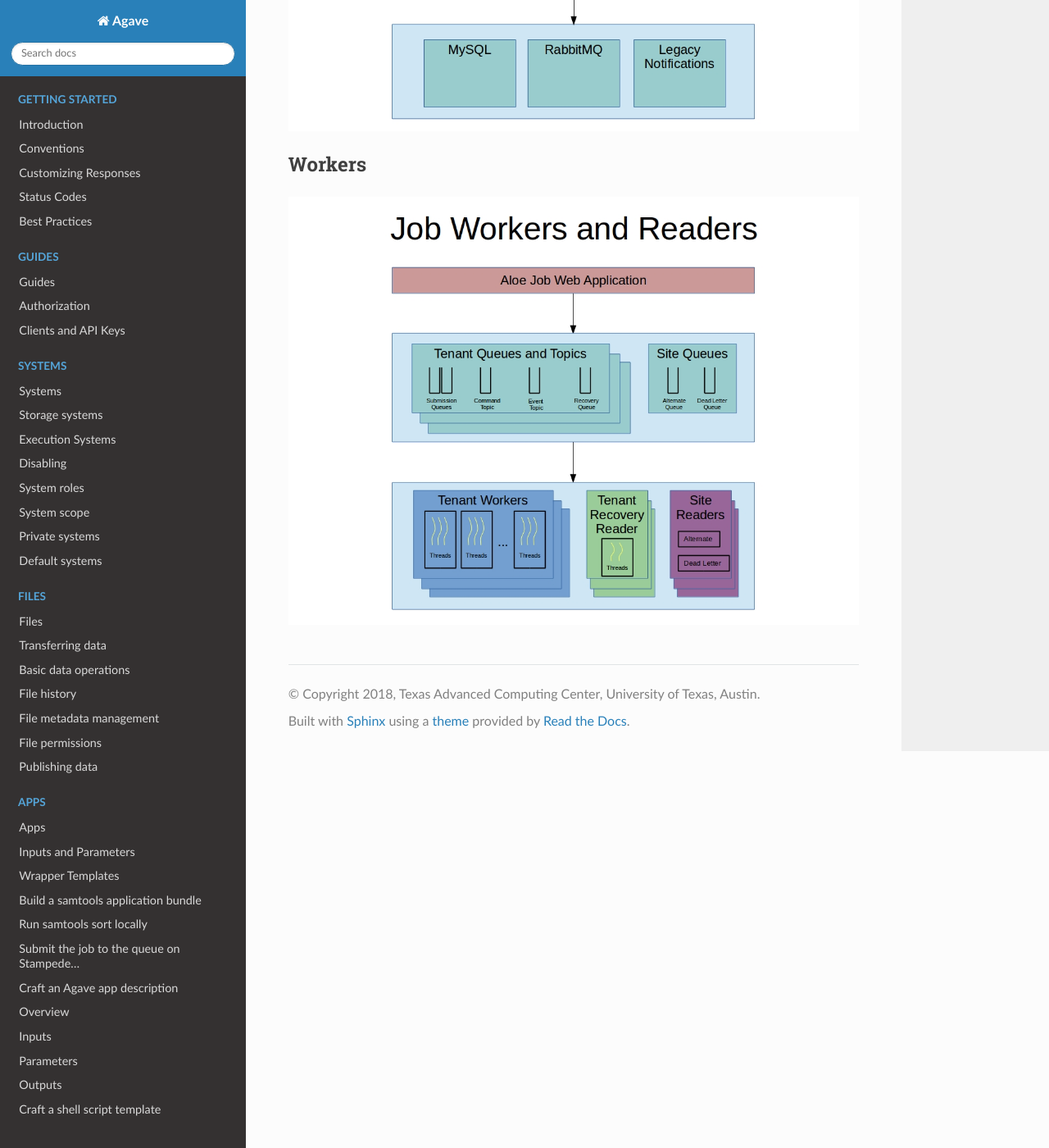
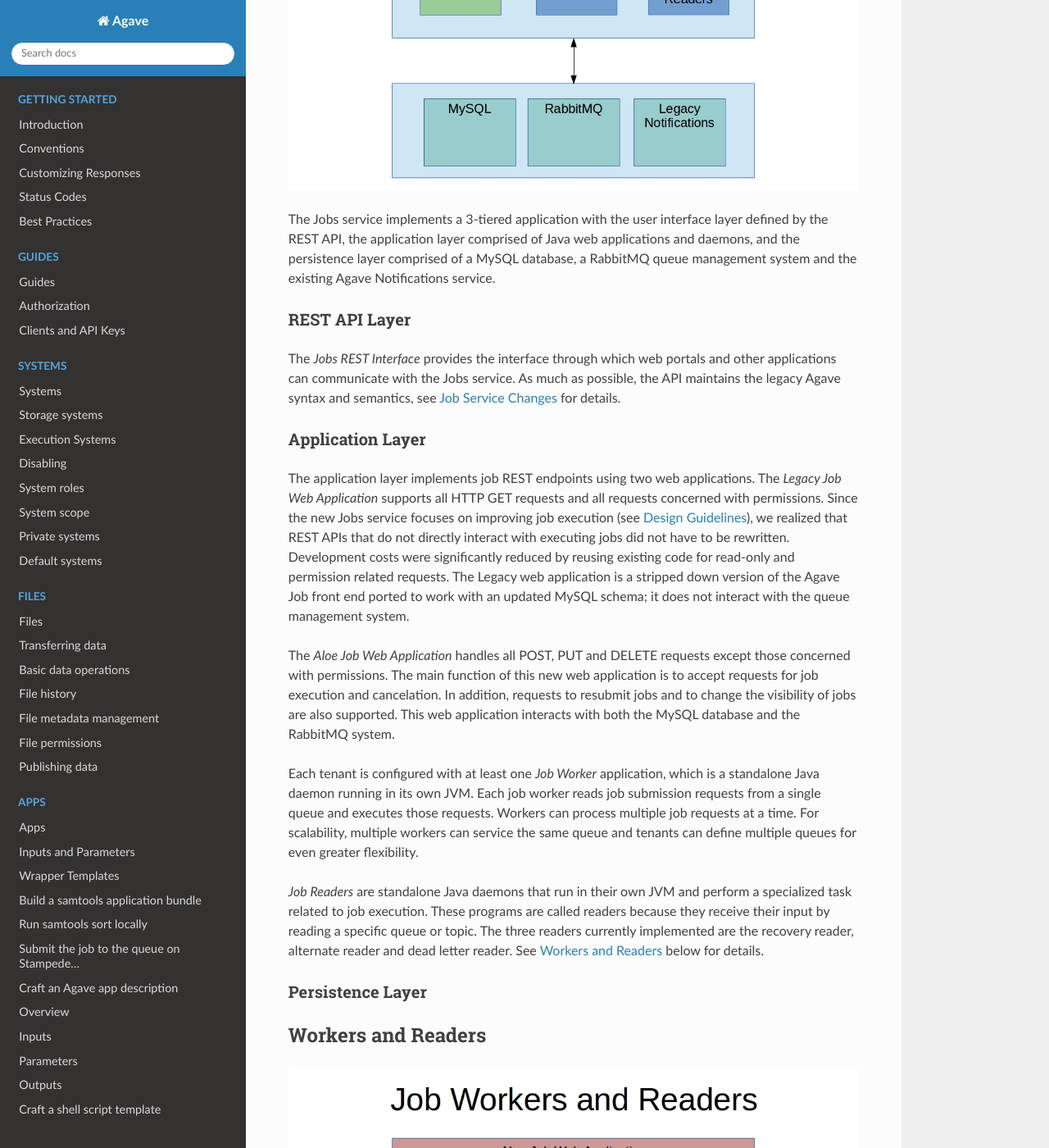
Before and after one commit to TACC-Cloud/agave-docs, a Sphinx documentation site: the page built from docs/agave/guides/jobs/aloe-job-architecture.rst, in a window 1280 px wide and 1400 px high, scrolled down 1835 px. Shown: the whole window at 82% size. Built offline with Sphinx 7.4.7 and the Read the Docs theme 2.0.0, drawn with Linux system fonts in a browser that asks for light colours; some of the changed text lies outside the part shown.

Commit message:
More architecture

```diff
--- a/docs/agave/guides/jobs/aloe-job-architecture.rst
+++ b/docs/agave/guides/jobs/aloe-job-architecture.rst
@@ -44,7 +44,30 @@ The focus of the Jobs service redesign effort is to improve reliability, scalabi
 
 .. image:: Aloe3TierArchitecture.jpg
 
-Workers
--------
+The Jobs service implements a 3-tiered application with the user interface layer defined by the REST API, the application layer comprised of Java web applications and daemons, and the persistence layer comprised of a MySQL database, a RabbitMQ queue management system and the existing Agave Notifications service.
+
+REST API Layer
+^^^^^^^^^^^^^^
+
+The *Jobs REST Interface* provides the interface through which web portals and other applications can communicate with the Jobs service.  As much as possible, the API maintains the legacy Agave syntax and semantics, see `Job Service Changes <aloe-job-changes.html>`_ for details.
+
+Application Layer
+^^^^^^^^^^^^^^^^^
+
+The application layer implements job REST endpoints using two web applications.  The *Legacy Job Web Application* supports all HTTP GET requests and all requests concerned with permissions.  Since the new Jobs service focuses on improving job execution (see `Design Guidelines`_), we realized that REST APIs that do not directly interact with executing jobs did not have to be rewritten.  Development costs were significantly reduced by reusing existing code for read-only and permission related requests.   The Legacy web application is a stripped down version of the Agave Job front end ported to work with an updated MySQL schema; it does not interact with the queue management system.
+
+The *Aloe Job Web Application* handles all POST, PUT and DELETE requests except those concerned with permissions.  The main function of this new web application is to accept requests for job execution and cancelation.  In addition, requests to resubmit jobs and to change the visibility of jobs are also supported.  This web application interacts with both the MySQL database and the RabbitMQ system.
+
+Each tenant is configured with at least one *Job Worker* application, which is a standalone Java daemon running in its own JVM.  Each job worker reads job submission requests from a single queue and executes those requests.  Workers can process multiple job requests at a time.  For scalability, multiple workers can service the same queue and tenants can define multiple queues for even greater flexibility.
+
+*Job Readers* are standalone Java daemons that run in their own JVM and perform a specialized task related to job execution.  These programs are called readers because they receive their input by reading a specific queue or topic.  The three readers currently implemented are the recovery reader, alternate reader and dead letter reader.  See `Workers and Readers`_ below for details.
+
+Persistence Layer
+^^^^^^^^^^^^^^^^^
+
+
+
+Workers and Readers
+-------------------
 
 .. image:: AloeWorkers.jpg
```
Also changed, not shown: docs/agave/guides/jobs/AloeWorkers.jpg.
